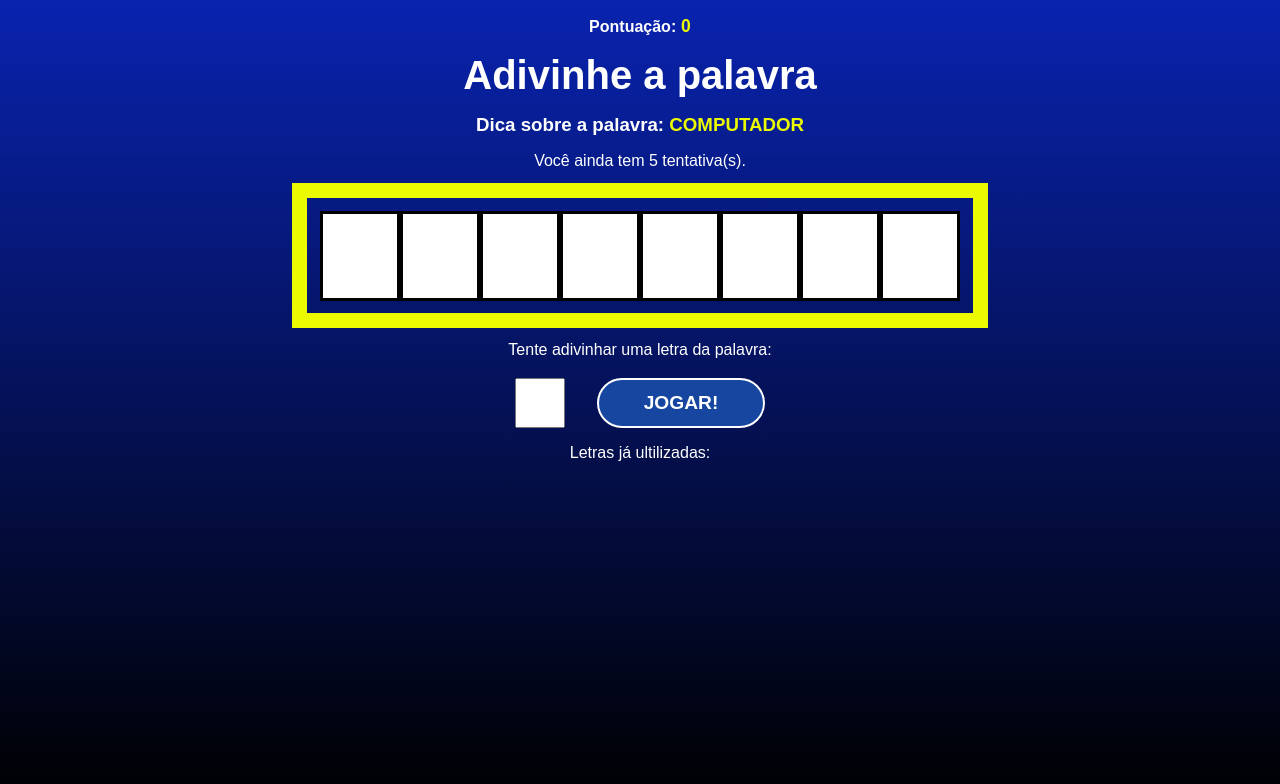
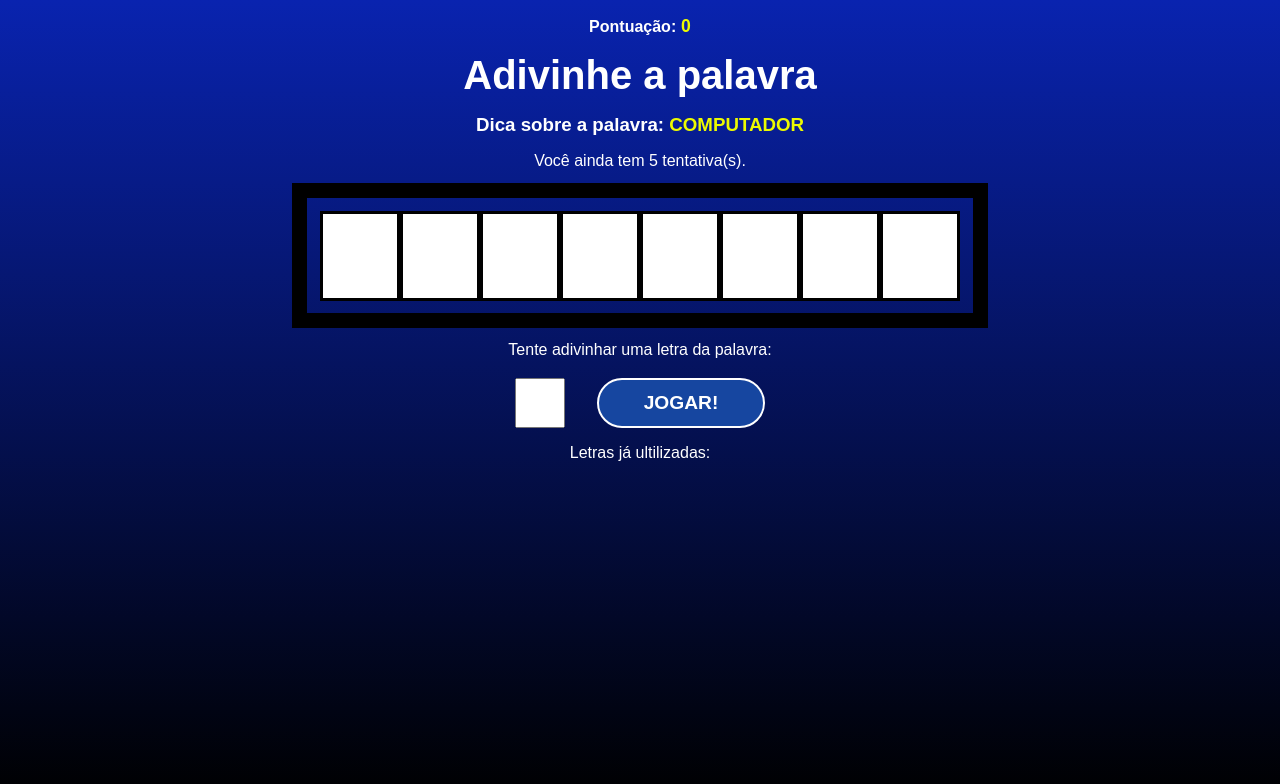
Before and after one commit to Israelkilday/Secret-Word, a React (Vite) app: page / in a window 1280 px wide. Shown: the top 784 px of the page. Built offline with nearby package versions, Linux system fonts and the light colour scheme.

Commit message:
again testing

```diff
--- a/src/components/Game.css
+++ b/src/components/Game.css
@@ -24,7 +24,8 @@
 }
 
 .wordContainer {
-border: 15px solid #ecfa00;
+/* border: 15px solid #ecfa00; */
+border: 15px solid #000000;
 display: flex;
 margin: 0.8rem;
 padding: 0.8rem;
```
